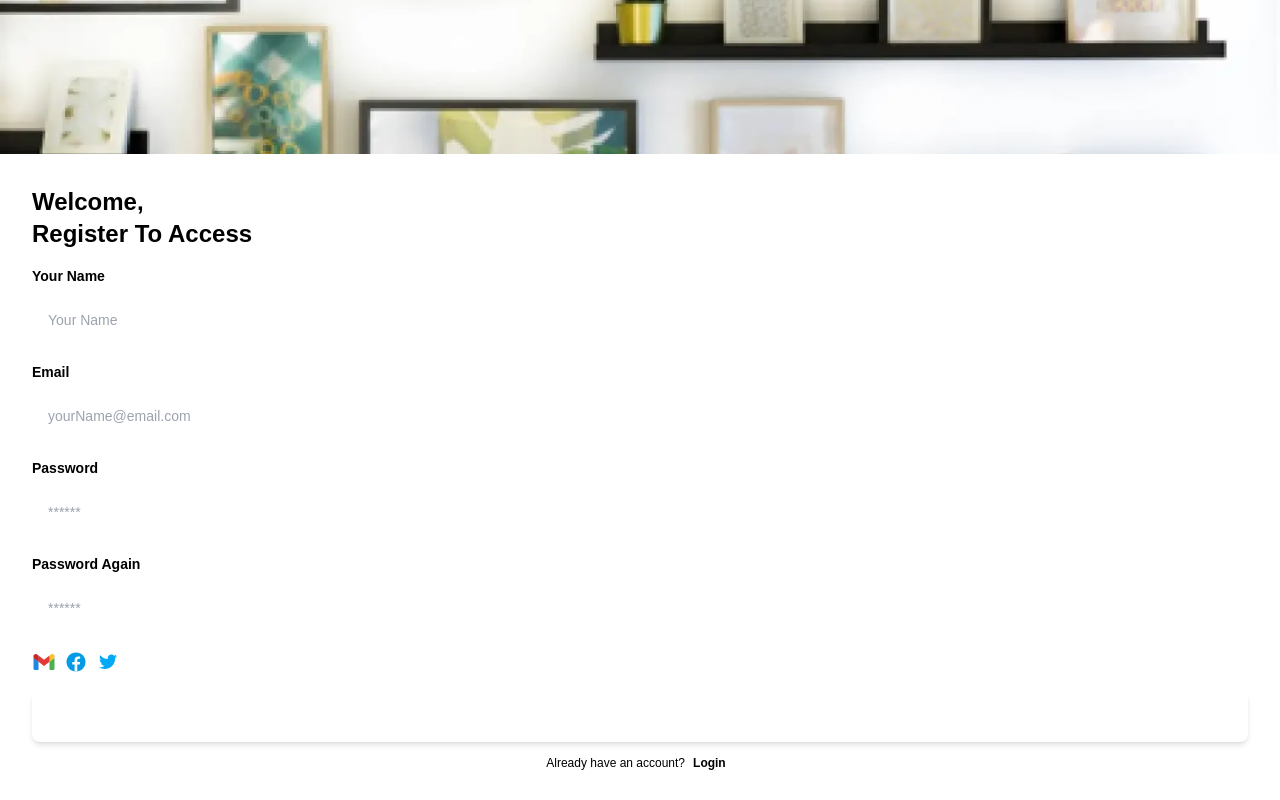
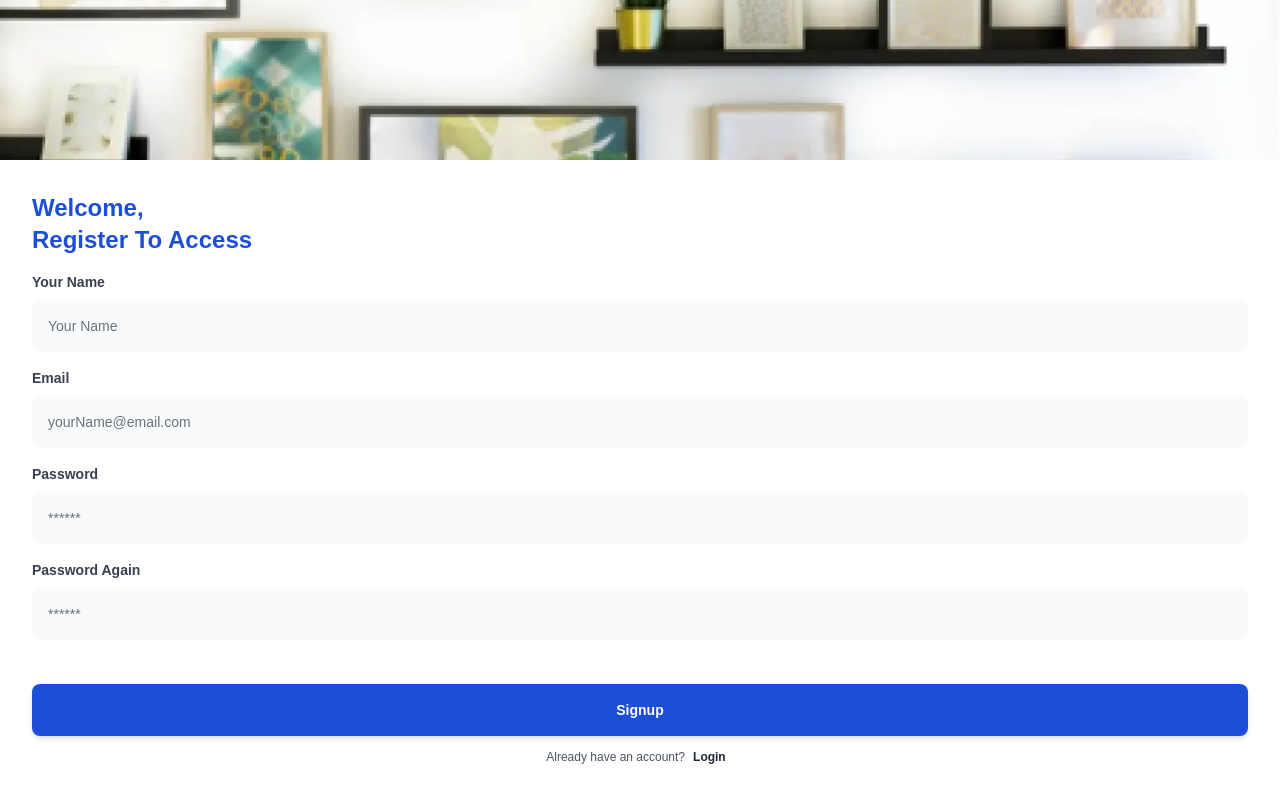
Before and after one commit to Vivekagent47/aniWatch, a React (Vite) app: page /signUp in a window 1280 px wide. Built offline with nearby package versions, Linux system fonts and the light colour scheme.

Commit message:
Error color fixes and Complete setup

```diff
--- a/package.json
+++ b/package.json
@@ -1,7 +1,7 @@
 {
-  "name": "aniwatch",
+  "name": "cowork",
   "private": true,
-  "version": "0.0.0",
+  "version": "0.0.1",
   "type": "module",
   "scripts": {
     "dev": "vite",
--- a/src/pages/Onboarding/Login.tsx
+++ b/src/pages/Onboarding/Login.tsx
@@ -1,7 +1,7 @@
 import React from "react";
 import { Link } from "react-router-dom";
 import LoginImg from "@/assets/images/Login.webp";
-import { Gmail, Facebook, Twitter } from "@/assets/icons";
+// import { Gmail, Facebook, Twitter } from "@/assets/icons";
 
 const Login = () => (
   <div className="flex justify-center items-start flex-col h-screen">
@@ -11,47 +11,47 @@ const Login = () => (
       alt="Login Img"
     />
     <div className="w-full flex-1 px-8 pt-10">
-      <span className="text-2xl font-bold text-dark-blue">
+      <span className="text-2xl font-bold text-blue-700">
         Welcome,
         <br /> Please Login First
       </span>
       <div className="flex justify-center items-start flex-col my-4">
-        <span className="text-sm font-semibold text-dark-blue">Email</span>
+        <span className="text-sm font-semibold text-gray-700">Email</span>
         <input
-          className="text-sm p-4 mt-2 bg-light-gray rounded-lg w-full placeholder-gray focus:outline-none text-dark-blue"
+          className="text-sm p-4 mt-2 bg-gray-50 rounded-lg w-full placeholder:text-gray-500 focus:outline-none text-gray-700"
           type="email"
           placeholder="yourName@email.com"
         />
       </div>
       <div className="flex justify-center items-start flex-col my-4">
-        <span className="text-sm font-semibold text-dark-blue">Password</span>
+        <span className="text-sm font-semibold text-gray-700">Password</span>
         <input
-          className="text-sm p-4 mt-2 bg-light-gray rounded-lg w-full placeholder-gray focus:outline-none text-dark-blue"
+          className="text-sm p-4 mt-2 bg-gray-50 rounded-lg w-full placeholder:text-gray-500 focus:outline-none text-gray-700"
           type="password"
           placeholder="******"
         />
       </div>
       <div className="flex justify-between items-center flex-row my-4">
         <div className="flex gap-2">
-          <Gmail height="24px" width="24px" />
+          {/* <Gmail height="24px" width="24px" />
           <Facebook height="24px" width="24px" />
-          <Twitter height="24px" width="24px" />
+          <Twitter height="24px" width="24px" /> */}
         </div>
-        <span className="text-xs text-gray">Forget Password?</span>
+        <span className="text-xs text-gray-400">Forget Password?</span>
       </div>
     </div>
     <div className="w-full px-8 mb-8 text-center">
       <button
-        className="bg-blue text-sm text-white font-semibold rounded-lg border-none shadow-md w-full py-4 hover:shadow-lg focus:bg-blue-700 focus:shadow-lg focus:outline-none focus:ring-0 active:bg-blue-800 active:shadow-lg transition duration-150 ease-in-out"
+        className="bg-blue-700 text-sm text-white font-semibold rounded-lg border-none shadow-md w-full py-4 hover:shadow-lg focus:bg-blue-700 focus:shadow-lg focus:outline-none focus:ring-0 active:bg-blue-800 active:shadow-lg transition duration-150 ease-in-out"
         type="button"
         // onClick={() => onCl()}
       >
         Login
       </button>
       <div className="mt-2">
-        <span className="text-xs text-gray">
+        <span className="text-xs text-gray-600">
           Don&apos;t Have An Account yet?
-          <Link to="/signup" className="text-blue font-bold px-2">
+          <Link to="/signup" className="text-gray-800 font-bold px-2">
             Register
           </Link>
         </span>
--- a/src/pages/Onboarding/Onboarding.tsx
+++ b/src/pages/Onboarding/Onboarding.tsx
@@ -23,14 +23,14 @@ const ChildOnboard = ({
   <div className="flex justify-center items-start flex-col h-screen">
     <img className=" h-2/3 w-screen aspect-auto" src={image} alt="Onboarding" />
     <div className="flex justify-center items-start flex-col flex-1 p-8 w-full">
-      <span className="text-3xl  text-dark-blue">
+      <span className="text-3xl  text-blue-700">
         {title}
-        <br /> <span className=" font-bold">{subTitle}</span>
+        <br /> <span className=" font-bold text-blue-700">{subTitle}</span>
       </span>
       <div className="flex justify-between items-center w-full mt-4">
-        <span className="text-sm w-2/3  text-gray">{detail}</span>
+        <span className="text-sm w-2/3  text-gary-700">{detail}</span>
         <div
-          className="bg-dark-blue p-4 rounded-lg"
+          className="bg-blue-700 p-4 rounded-lg"
           onClick={() => stepIncrease()}
         >
           <Angel width="16px" height="16px" classSvg="fill-white" />
--- a/src/pages/Onboarding/SignUp.tsx
+++ b/src/pages/Onboarding/SignUp.tsx
@@ -1,7 +1,7 @@
 import React from "react";
 import { Link } from "react-router-dom";
 import SignUpImg from "@/assets/images/SignUp.webp";
-import { Gmail, Facebook, Twitter } from "@/assets/icons";
+// import { Gmail, Facebook, Twitter } from "@/assets/icons";
 
 const SignUp = () => (
   <div className="flex justify-center items-start flex-col h-screen">
@@ -11,64 +11,64 @@ const SignUp = () => (
       alt="SignUp Img"
     />
     <div className="w-full flex-1 px-8 pt-8">
-      <span className="text-2xl font-bold text-dark-blue">
+      <span className="text-2xl font-bold text-blue-700">
         Welcome,
         <br /> Register To Access
       </span>
       <div className="flex justify-center items-start flex-col my-4">
-        <span className="text-sm font-semibold text-dark-blue">Your Name</span>
+        <span className="text-sm font-semibold text-gray-700">Your Name</span>
         <input
-          className="text-sm p-4 mt-2 bg-light-gray rounded-lg w-full placeholder-gray focus:outline-none text-dark-blue"
+          className="text-sm p-4 mt-2 bg-gray-50 rounded-lg w-full placeholder:text-gray-500 focus:outline-none text-gray-700"
           type="text"
           placeholder="Your Name"
         />
       </div>
       <div className="flex justify-center items-start flex-col my-4">
-        <span className="text-sm font-semibold text-dark-blue">Email</span>
+        <span className="text-sm font-semibold text-gray-700">Email</span>
         <input
-          className="text-sm p-4 mt-2 bg-light-gray rounded-lg w-full placeholder-gray focus:outline-none text-dark-blue"
+          className="text-sm p-4 mt-2 bg-gray-50 rounded-lg w-full placeholder:text-gray-500 focus:outline-none text-gray-700"
           type="email"
           placeholder="yourName@email.com"
         />
       </div>
       <div className="flex justify-center items-start flex-col my-4">
-        <span className="text-sm font-semibold text-dark-blue">Password</span>
+        <span className="text-sm font-semibold text-gray-700">Password</span>
         <input
-          className="text-sm p-4 mt-2 bg-light-gray rounded-lg w-full placeholder-gray focus:outline-none text-dark-blue"
+          className="text-sm p-4 mt-2 bg-gray-50 rounded-lg w-full placeholder:text-gray-500 focus:outline-none text-gray-700"
           type="password"
           placeholder="******"
         />
       </div>
       <div className="flex justify-center items-start flex-col my-4">
-        <span className="text-sm font-semibold text-dark-blue">
+        <span className="text-sm font-semibold text-gray-700">
           Password Again
         </span>
         <input
-          className="text-sm p-4 mt-2 bg-light-gray rounded-lg w-full placeholder-gray focus:outline-none text-dark-blue"
+          className="text-sm p-4 mt-2 bg-gray-50 rounded-lg w-full placeholder:text-gray-500 focus:outline-none text-gray-700"
           type="password"
           placeholder="******"
         />
       </div>
       <div className="flex justify-between items-center flex-row my-4">
         <div className="flex gap-2">
-          <Gmail height="24px" width="24px" />
+          {/* <Gmail height="24px" width="24px" />
           <Facebook height="24px" width="24px" />
-          <Twitter height="24px" width="24px" />
+          <Twitter height="24px" width="24px" /> */}
         </div>
       </div>
     </div>
     <div className="w-full px-8 mb-8 text-center">
       <button
-        className="bg-blue text-sm text-white font-semibold rounded-lg border-none shadow-md w-full py-4 hover:shadow-lg focus:bg-blue-700 focus:shadow-lg focus:outline-none focus:ring-0 active:bg-blue-800 active:shadow-lg transition duration-150 ease-in-out"
+        className="bg-blue-700 text-sm text-white font-semibold rounded-lg border-none shadow-md w-full py-4 hover:shadow-lg focus:bg-blue-700 focus:shadow-lg focus:outline-none focus:ring-0 active:bg-blue-800 active:shadow-lg transition duration-150 ease-in-out"
         type="button"
-        onClick={() => console.log("Login")}
+        // onClick={() => console.log("Signup")}
       >
         Signup
       </button>
       <div className="mt-2">
-        <span className="text-xs text-gray">
+        <span className="text-xs text-gray-600">
           Already have an account?
-          <Link to="/login" className="text-blue font-bold px-2">
+          <Link to="/login" className="text-gray-800 font-bold px-2">
             Login
           </Link>
         </span>
```
